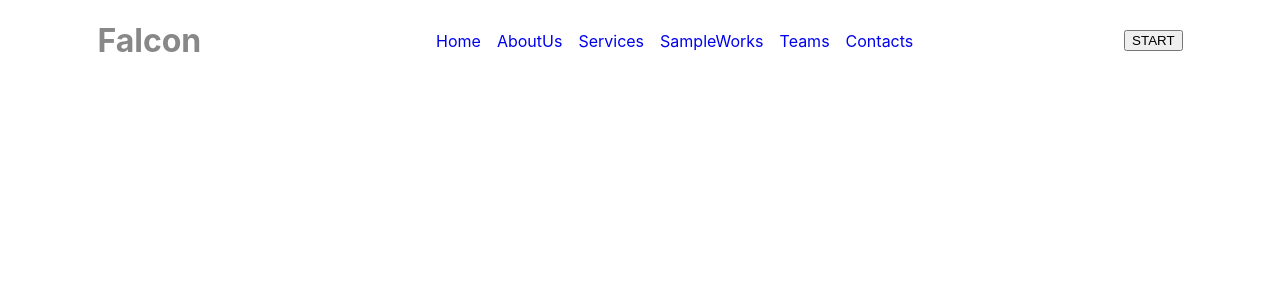
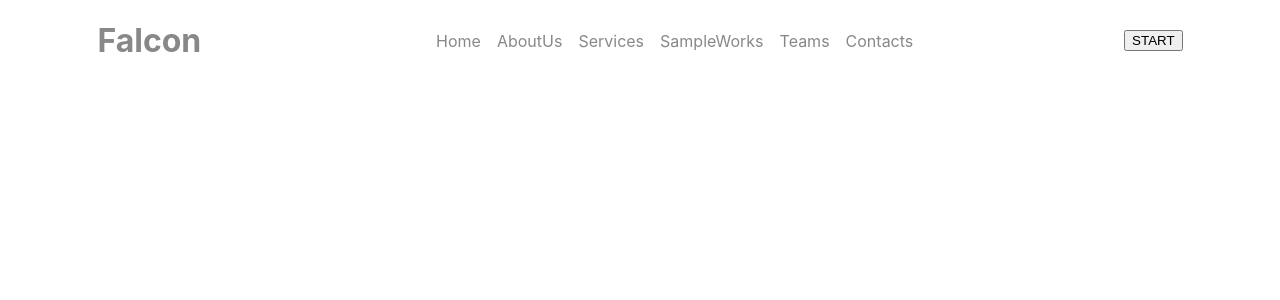
Before and after one commit to ghasemizade/react-template-static, a React (Create React App) app: page / in a window 1280 px wide. Shown: the top 300 px of the page. Built offline with nearby package versions, Linux system fonts and the light colour scheme.

Commit message:
update navbar style

```diff
--- a/src/Components/Header/Header.css
+++ b/src/Components/Header/Header.css
@@ -1,3 +1,5 @@
+
+
 /* NavBar design */
 .navbar{
     display: flex;
@@ -19,4 +21,5 @@
 }
 .nav-items .items a{
     text-decoration: none;
+    color: #888;
 }
--- a/src/Components/Header/Header.js
+++ b/src/Components/Header/Header.js
@@ -1,9 +1,12 @@
 import React from 'react'
 import NavBar from './NavBar'
 
+
 function Header() {
   return (
-    <NavBar/>
+    <div className='header-section'>
+        <NavBar/>
+    </div>
   )
 }
 
```
